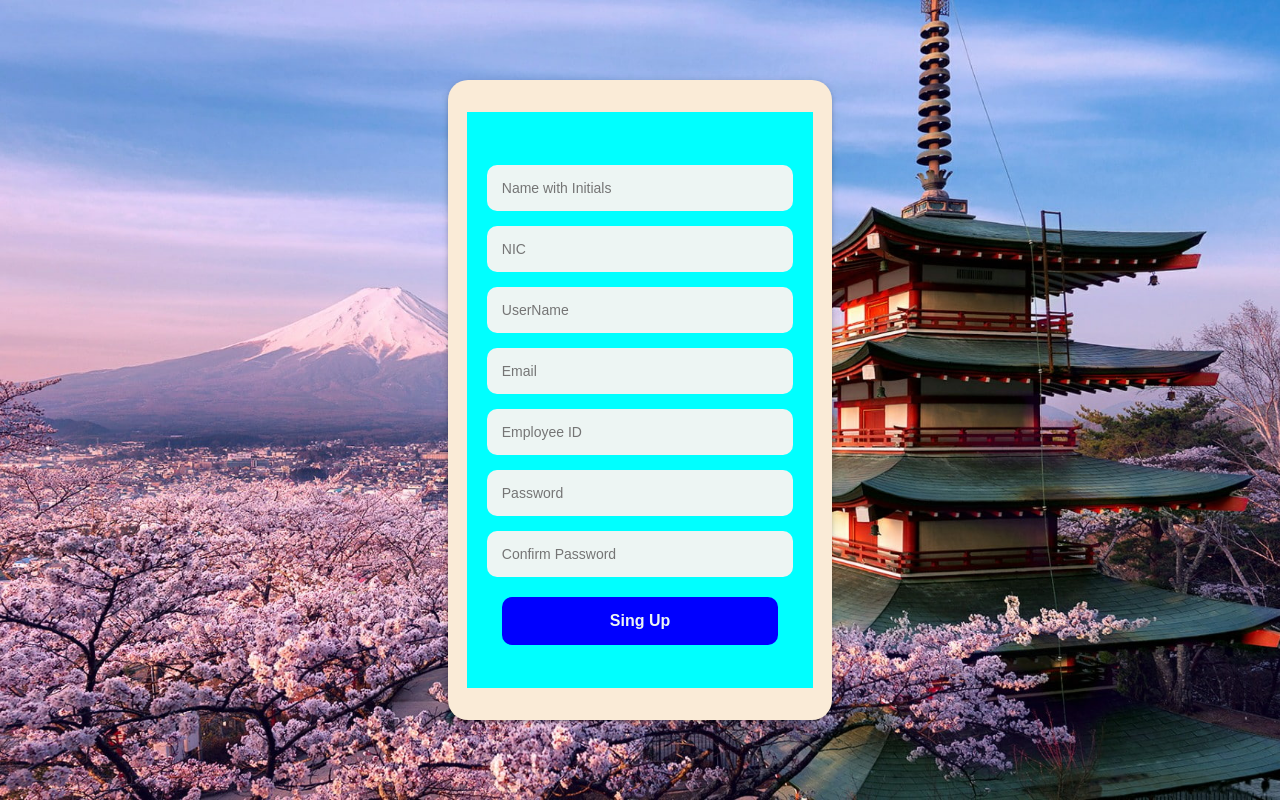
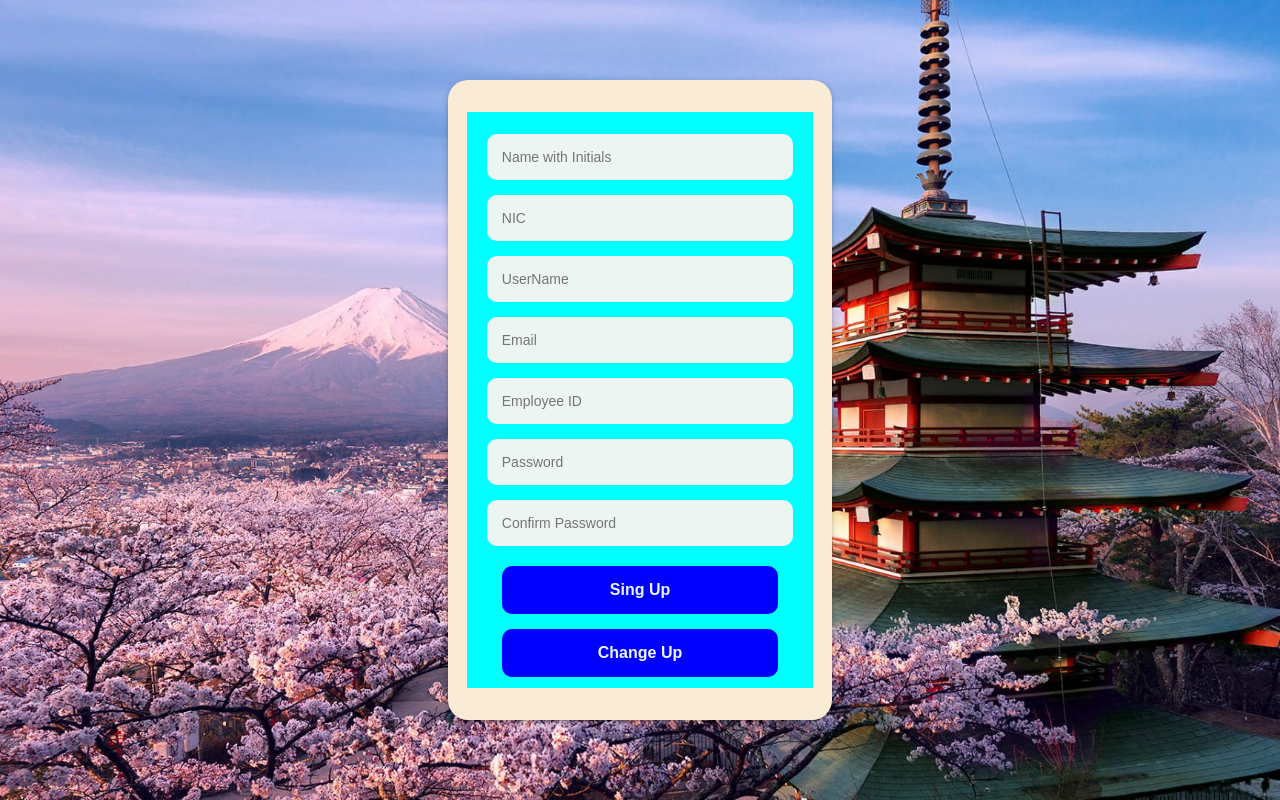
Before and after one commit to NemalPerera-NP/ABC-College-web-Frontend, a React (Create React App) app: page / in a window 1280 px wide. Built offline with nearby package versions, Linux system fonts and the light colour scheme.

Commit message:
testing function for test input field editable option

```diff
--- a/src/components/screens/signupPage.js
+++ b/src/components/screens/signupPage.js
@@ -1,7 +1,7 @@
 import React, { useState } from "react";
 import { useNavigate } from "react-router-dom";
 import styles from "../styles/signup.module.css";
-import styleslogin from "../styles/login.module.css"
+import styleslogin from "../styles/login.module.css";
 
 function SignupPage() {
   const navigate = useNavigate();
@@ -15,12 +15,20 @@ function SignupPage() {
   const [nic, setNic] = useState("");
   const [employeeID, setEployeeID] = useState("");
   const [signupError, setSignuprror] = useState("");
+  const [isEditable, setIsEditable] = useState(false);
 
   const emailVal = /^[A-Z0-9._%+-]+@[A-Z0-9.-]+\.[A-Z]{2,}$/i;
 
   //navigate("/"); function to navigate to login page
 
-  const submitSignup = async () => {};
+  const submitSignup = async () => {
+    console.log("submit pressed");
+  };
+
+  ///testing function
+  const change = () => {
+    setIsEditable(true);
+  };
 
   return (
     <div className={styleslogin.login_container}>
@@ -43,6 +51,7 @@ function SignupPage() {
               value={nic}
               onChange={(e) => setNic(e.target.value)}
               required
+              readOnly={!isEditable}
               className={styles.input}
             />
             <input
@@ -91,13 +100,18 @@ function SignupPage() {
               className={styles.input}
             />
 
-          {signupError && <div className={styles.error_msg}>{signupError}</div>}
+            {signupError && (
+              <div className={styles.error_msg}>{signupError}</div>
+            )}
             <button type="submit" className={styles.green_btn}>
               Sing Up
             </button>
+            {/* this is a button to check the isEditable option in input fields so delete before final release */}
+            <button type="Change" className={styles.green_btn} onClick={change}>
+              Change Up
+            </button>
           </form>
         </div>
-
       </div>
     </div>
   );
```
Lines whose indentation alone changed are shown as unchanged.
